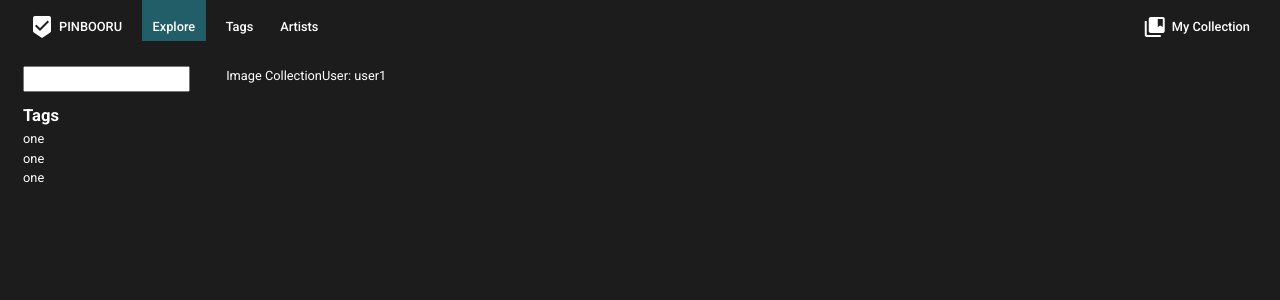
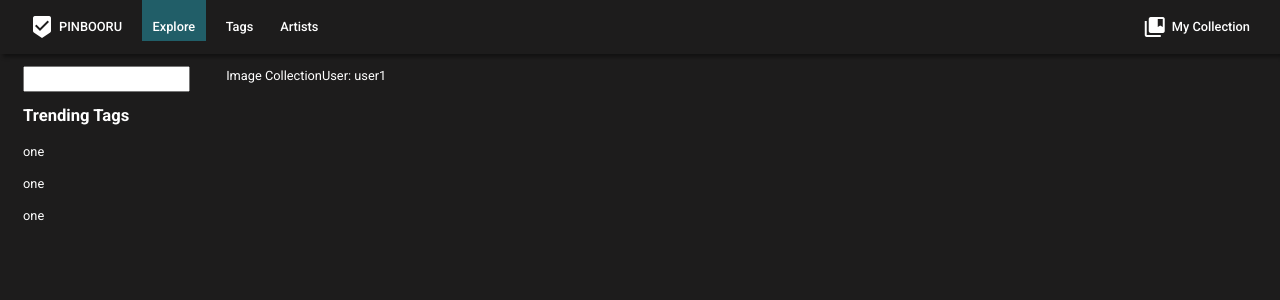
Before and after one commit to paolo-jpl/pinbooru, a React (Vite) app: page / in a window 1280 px wide. Shown: the top 300 px of the page. Built offline with nearby package versions, Linux system fonts and the light colour scheme.

Commit message:
minor styling: nav shadow, tags formatting

```diff
--- a/src/App.css
+++ b/src/App.css
@@ -19,6 +19,8 @@
   display: flex;
   justify-content: space-between;
   transition: all 0.25s ease-out;
+  box-shadow: var(--shadow);
+  position: relative;
 }
 
   .navbar > div{
@@ -68,7 +70,9 @@
   }
 
   .sidebar-list{
-
+    display: flex;
+    flex-direction: column;
+    gap: 1rem;
   }
 
   .tag-category{
--- a/src/minor_components/Sidebar.tsx
+++ b/src/minor_components/Sidebar.tsx
@@ -18,33 +18,31 @@ export default function Sidebar(){
 
 function defaultTags(){
   return(
-    <>
     <ul className="sidebar-list">
-        <div className="sidebar-header">Tags</div>
+      <div className="sidebar-header">Trending Tags</div>
       <li>one</li>
       <li>one</li>
       <li>one</li>
     </ul>
-    </>
   )
 }
 
 function imageTags(){
   return(
-    <>
     <ul className="sidebar-list">
-        <div className="tag-category">Artist</div>
+      <div>
+        <span className="tag-category">Artist</span>
         <li>one</li>
         <li>one</li>
         <li>one</li>
+      </div>
+
+      <div>
+        <span className="tag-category">Content</span>
+        <li>two</li>
+        <li>three</li>
+        <li>one</li>
+      </div>
     </ul>
-
-      <ul className="sidebar-list">
-        <div className="sidebar-header">Information</div>
-        <li>Uploader:</li>
-        <li>Date: </li>
-        <li>Source: </li>
-      </ul>
-    </>
   )
 }
```
Lines whose indentation alone changed are shown as unchanged.
